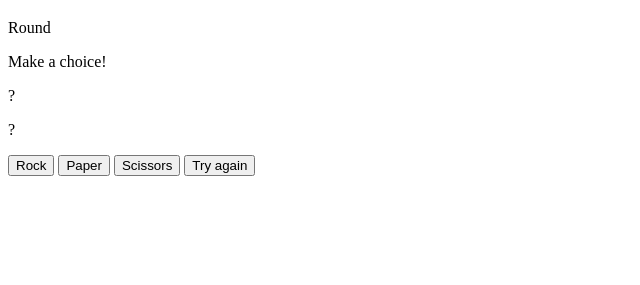
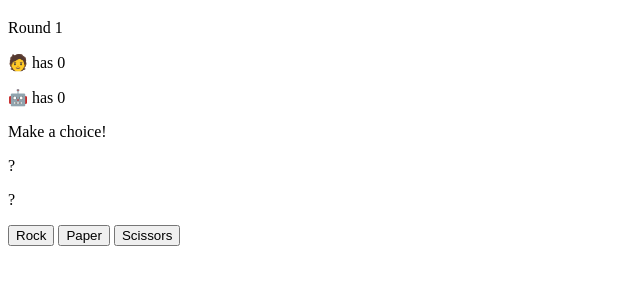
Before and after one commit to cmtayl0r/rock-paper-scissors, a plain HTML site: page index.html in a window 1280 px wide. Shown: the part 61-346 px from the top of the page, without its empty margins (0-640 px from the left). Drawn offline with Linux system fonts and the light colour scheme.

Commit message:
add playround logic for round winner

```diff
--- a/scripts.js
+++ b/scripts.js
@@ -10,6 +10,8 @@ const scorePEl = document.querySelector('.score__pla');
 const scoreCEl = document.querySelector('.score__com');
 const roundEl = document.querySelector('.round');
 const updateEl = document.querySelector('.update');
+const choicePEl = document.querySelector('.choice__pla');
+const choiceCEl = document.querySelector('.choice__com');
 
 /*
 ---------------------------------
@@ -27,8 +29,20 @@ const init = function () {
     // scores array (player 0, Computer 1)
     scores = [0, 0];
     // round #
-    round = 0;
+    round = 1;
+
+    // Reset scores
+    scorePEl.textContent = `🧑 has ${scores[0]}`;
+    scoreCEl.textContent = `🤖 has ${scores[0]}`;
+    // Set round # to round variable
+    roundEl.textContent = round;
+    // Set update to generic start statement
+    updateEl.textContent = 'Make a choice!';
+    // Set display choices to ?
+    choicePEl.textContent = '?';
+    choiceCEl.textContent = '?';
 };
+init();
 
 /*
 ---------------------------------
@@ -53,21 +67,49 @@ console.log(getComputerChoice());
 */
 
 // - add event listeners to the 3 button DOM choices
-// - getPlayerChoice [Function] t eliminate repeating code on 3 buttons
+// - getPlayerChoice [Function] to eliminate repeating code on 3 buttons
 // - connect choice selection to array value (choices)
 // - trigger game function [Function]
 // - return user choice
 
+// PLAYER CHOICE
+// const getPlayerChoice = function () {};
 
+const playerTemp = 'Rock';
 
+/*
+---------------------------------
+4. PLAY ROUND
+---------------------------------
+*/
+const playRound = function (pChoice, cChoice) {
+    // rock > scissors, scissors > paper, paper > rock
+    if (
+        (pChoice === choices[0] && cChoice === choices[2]) ||
+        (pChoice === choices[2] && cChoice === [1]) ||
+        (pChoice === choices[1] && cChoice === choices[0])
+    ) {
+        console.log(`🧑 Player wins with ${pChoice} vs ${cChoice}`);
+        scores[0]++;
+    } else if (
+        (cChoice === choices[0] && pChoice === choices[2]) ||
+        (cChoice === choices[2] && pChoice === [1]) ||
+        (cChoice === choices[1] && pChoice === choices[0])
+    ) {
+        console.log(`🤖 Computer wins with ${cChoice} vs ${pChoice}`);
+        scores[1]++;
+    } else {
+        console.log('Its a draw 👍');
+    }
+};
 
+playRound(playerTemp, getComputerChoice());
+playRound(playerTemp, getComputerChoice());
+playRound(playerTemp, getComputerChoice());
+playRound(playerTemp, getComputerChoice());
+playRound(playerTemp, getComputerChoice());
+console.log(scores);
 
-
-
-// PLAYER CHOICE
-const getPlayerChoice = function () {};
-
-// 5. playRound [Function]
 // - Input parameters for player and computer choices
 // - "Rock' paper, Scissors" countdown - https://css-tricks.com/how-to-create-an-animated-countdown-timer-with-html-css-and-javascript/
 // - Evaluate parameters
--- a/styles.css
+++ b/styles.css
@@ -0,0 +1,3 @@
+.hidden {
+    display: none;
+}
```
Also changed, not shown: index.html (+1 -0 lines).
